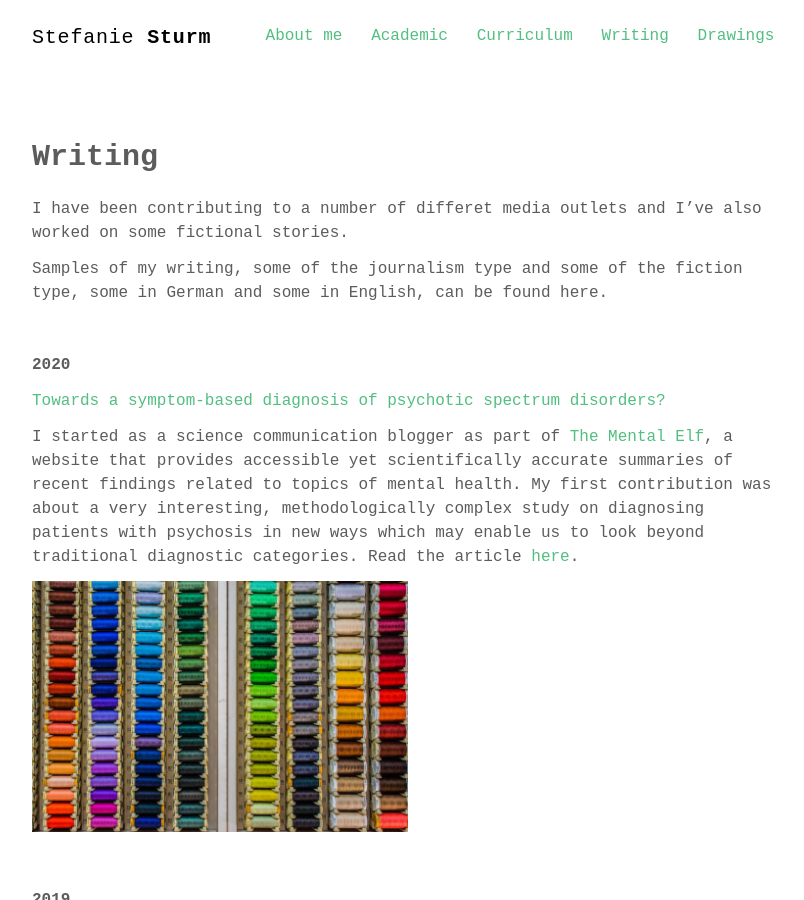
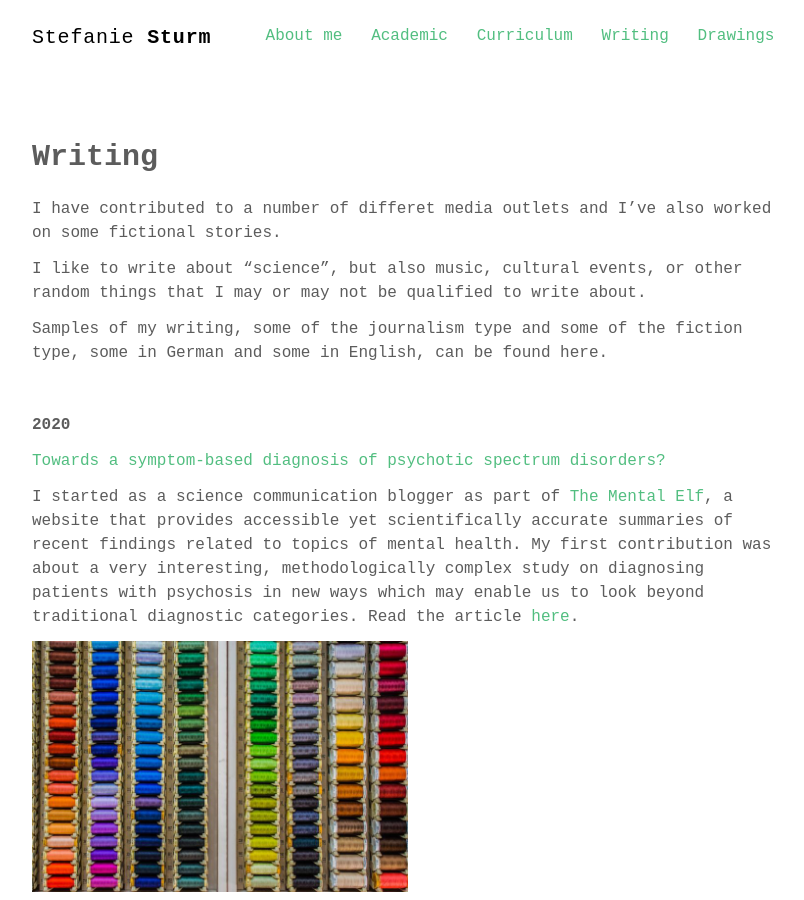
Before and after one commit to stefaniesturm/stefaniesturm.github.io, a Jekyll site: the page built from writing.md, in a window 1280 px wide and 900 px high. Shown: the whole window, without its empty margins (232-1036 px from the left). Built offline with Jekyll 4.4.1, drawn with Linux system fonts in a browser that asks for light colours; some web fonts are replaced.

Commit message:
Update writing.md

```diff
--- a/writing.md
+++ b/writing.md
@@ -4,7 +4,9 @@ title: Writing
 permalink: /writing/
 ---
 
-I have been contributing to a number of differet media outlets and I've also worked on some fictional stories.
+I have contributed to a number of differet media outlets and I've also worked on some fictional stories.
+
+I like to write about "science", but also music, cultural events, or other random things that I may or may not be qualified to write about.
 
 Samples of my writing, some of the journalism type and some of the fiction type, some in German and some in English, can be found here.
 
```
